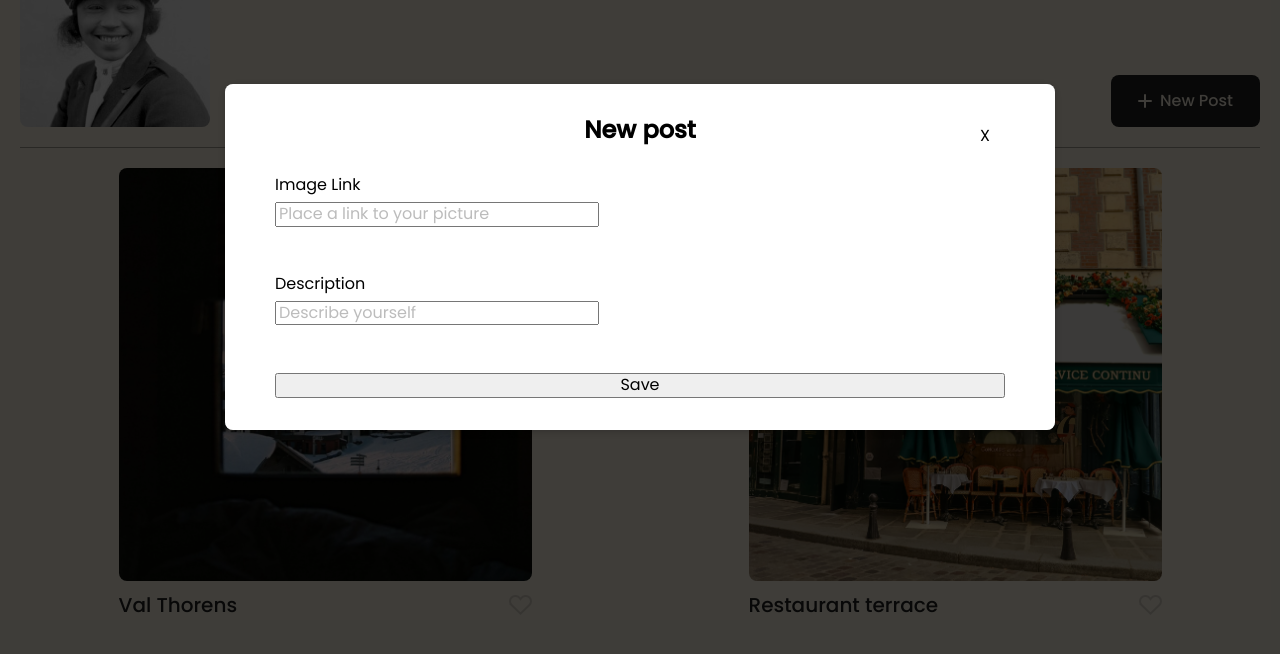
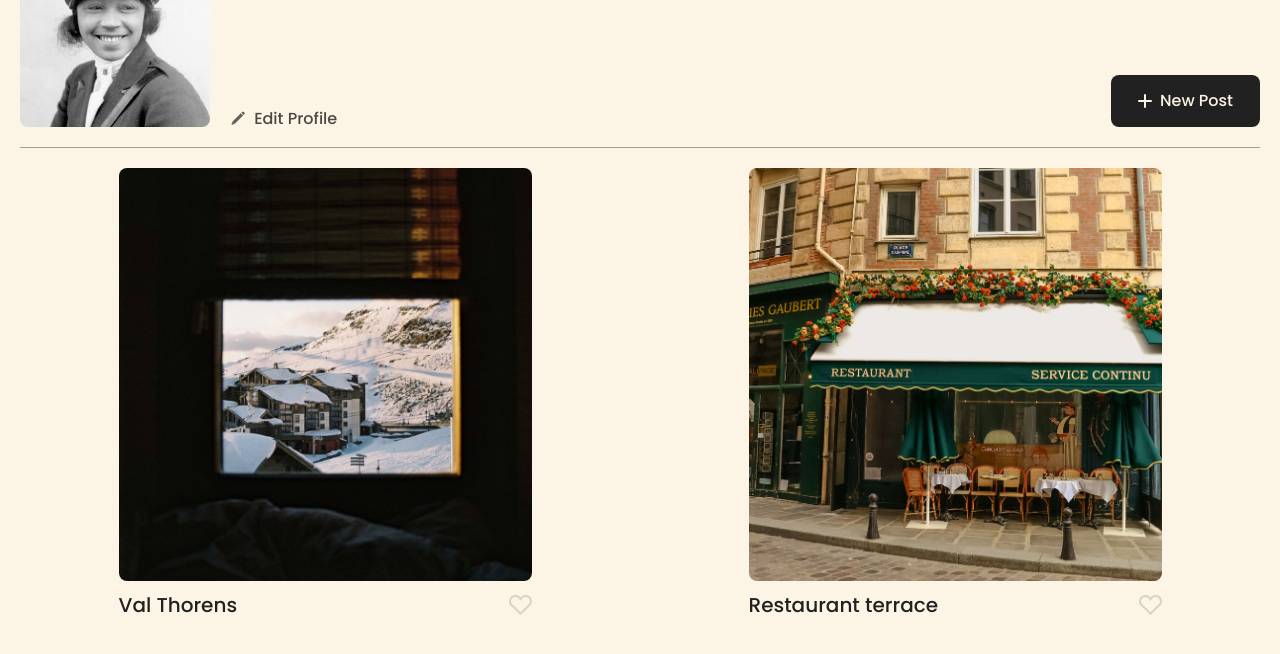
Before and after one commit to lukioneku/se_project_spots, a plain HTML site: page index.html in a window 1280 px wide. Shown: the part 143-797 px from the top of the page. Drawn offline with Linux system fonts and the light colour scheme.

Commit message:
Silly Silly code

```diff
--- a/index.html
+++ b/index.html
@@ -109,7 +109,7 @@
       <footer class="footer">
         <p class="footer__text">2025 © Spots</p>
       </footer>
-      <div class="modal modal_is-opened">
+      <div class="modal">
         <div class="modal__container">
           <button type="button" class="modal__close-btn">X</button>
           <h2 class="modal__title">Edit profile</h2>
@@ -142,7 +142,7 @@
           </form>
         </div>
       </div>
-       <div class="modal modal_is-opened">
+       <div class="modal">
         <div class="modal__container">
           <button type="button" class="modal__close-btn">X</button>
           <h2 class="modal__title">New post</h2>
@@ -159,14 +159,14 @@
               minlength="2"
               maxlength="30">
             </label>
-            <label for="profile-description-input" class="modal__label">
-              Description
+            <label for="card-caption-input" class="modal__label">
+              Caption
             <input
-              id="profile-description-input"
+              id="card-caption-input"
               type="text"
               name="profileName"
               class="modal__input"
-              placeholder="Describe yourself"
+              placeholder="Type your caption"
               required
               minlength="2"
               maxlength="30">
```
